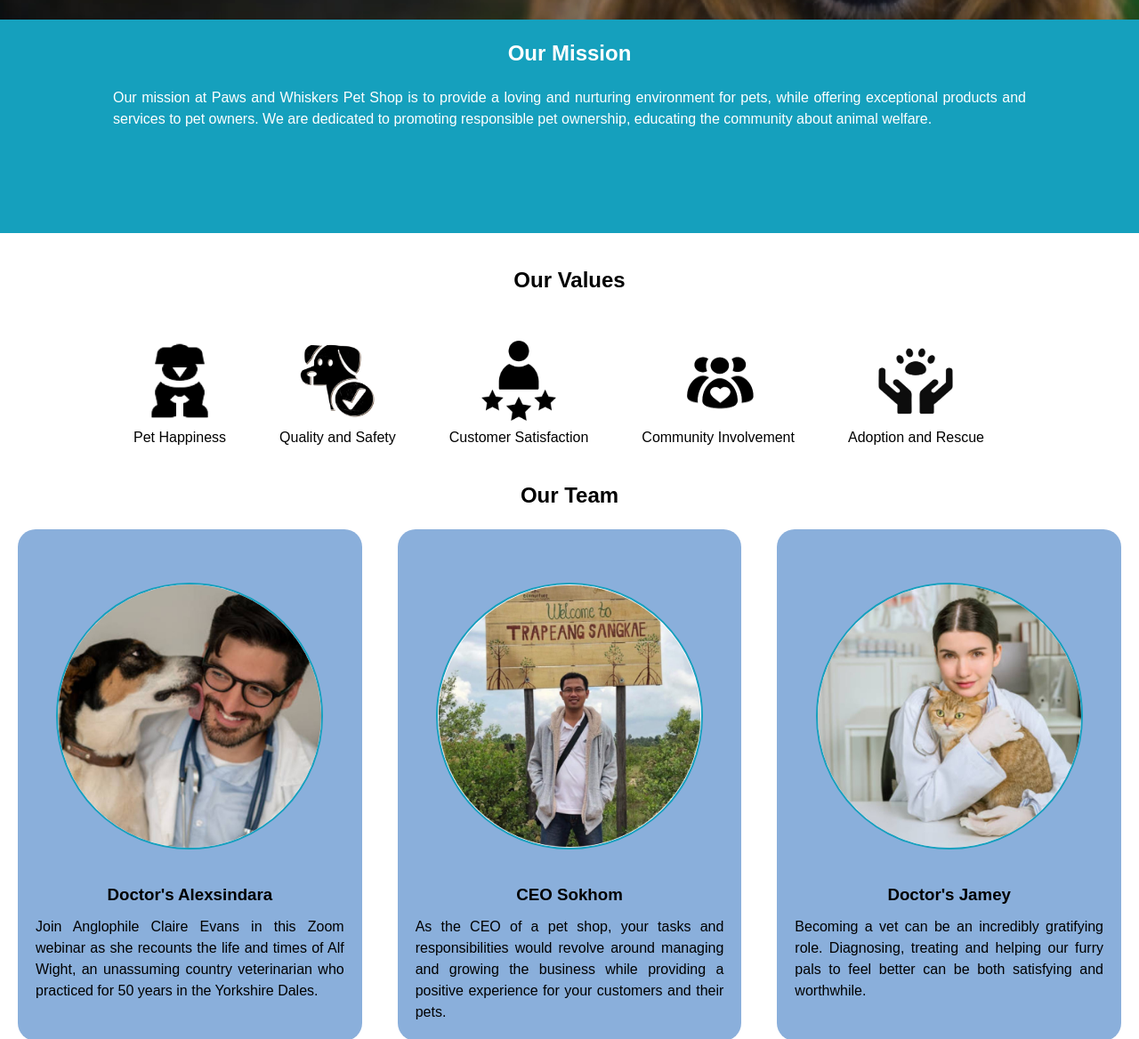
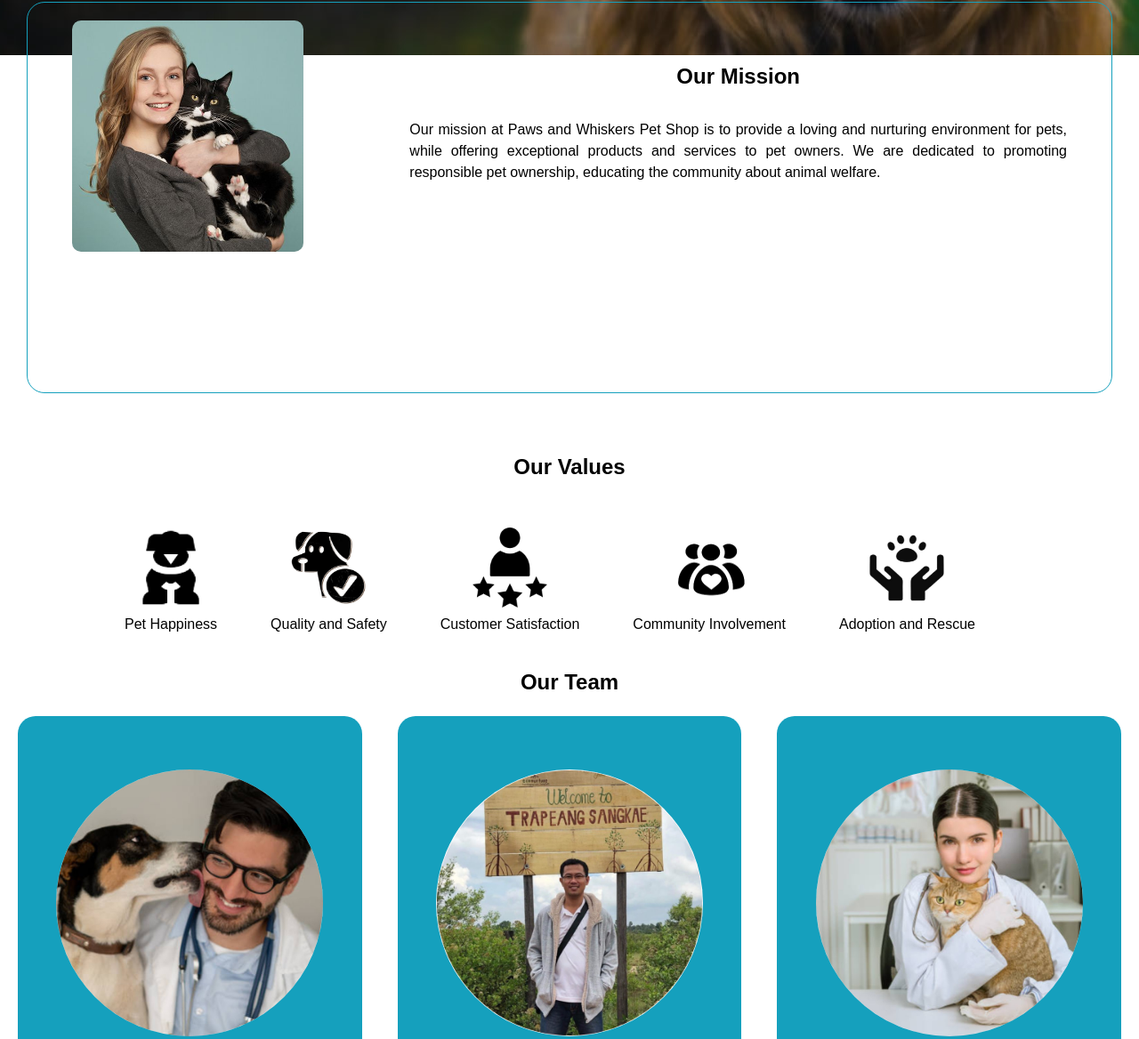
Before and after one commit to rithsreynang/Pet-Shop-a6, a plain HTML site: page pages/about-us.html in a window 1280 px wide. Shown: the part 738-1906 px from the top of the page at 89% size. Drawn offline with Linux system fonts and the light colour scheme.

Commit message:
#11 fix code

```diff
--- a/pages/about-us.html
+++ b/pages/about-us.html
@@ -30,8 +30,14 @@
         </div>
     <main>
         <div class="mission">
-            <h2>Our Mission</h2>
-            <p>Our mission at Paws and Whiskers Pet Shop is to provide a loving and nurturing environment for pets, while offering exceptional products and services to pet owners. We are dedicated to promoting responsible pet ownership, educating the community about animal welfare.</p>
+            <div class="mission-left">
+                <img src="../images/about/mission photo.jpg" alt="" width="260px" height="260px">
+            </div>
+            <div class="mission-right">
+                <h2>Our Mission</h2>
+                <p>Our mission at Paws and Whiskers Pet Shop is to provide a loving and nurturing environment for pets, while offering exceptional products and services to pet owners. We are dedicated to promoting responsible pet ownership, educating the community about animal welfare.</p>
+            </div>
+
         </div>
         <h2>Our Values</h2>
         <div class="value">
--- a/sass/about-us.scss
+++ b/sass/about-us.scss
@@ -25,18 +25,42 @@ header {
 
 main {
   .mission {
-    background:rgb(21, 160, 189);
-    height: 30vh;
+    display: flex;
+    text-align: justify;
+    height: 55vh;
+    padding: 20px;
+    margin-top: 80px;
+    border: 1px solid rgb(21, 160, 189);
+    border-radius: 20px;
+    margin: 30px;
+    margin-top: 60px;
+    .mission-left{
+      flex: 1;
+      margin-left: 30px;
+      img{
+        border-radius: 10px;
+      }
+
+    }
+    .mission-right{
+      flex: 2;
+      padding: 10px;
+      padding-right: 30px;
+      h2{
+        padding-bottom: 30px;
+
+      }
+
+    }
+
+
+
+  }
+  .mission:hover{
+    background: rgb(21, 160, 189);
     color: white;
-    padding: 0px 127px 20px 127px;
-    text-align: justify;
-    margin-top: 80px;
+  }
 
-    h2 {
-      text-align: center;
-      margin: 20px 0px 20px 0px;
-    }
-  }
 
   h2 {
     text-align: center;
@@ -46,7 +70,7 @@ main {
 
   .value {
     display: flex;
-   margin-left: 120px;
+   margin-left: 110px;
     padding-top: 50px;
     text-align: center;
 
@@ -72,7 +96,7 @@ main {
     justify-content: space-evenly;
 
     .card-i {
-      background: rgb(138, 175, 219);
+      background: rgb(21, 160, 189);
       flex: 1;
       border-radius: 20px;
       text-align: center;
@@ -81,7 +105,6 @@ main {
       img {
         border-radius: 150px;
         margin: 60px 0px 30px 0px;
-        border: 2px solid #15A0BD;
       }
 
       p {
@@ -93,7 +116,8 @@ main {
 
   .text {
     padding: 30px 100px 30px 100px;
-    font-size: 17px;
+    font-size: 16px;
+    margin: 20px;
 
     p {
       text-align: center;
--- a/sass/components/_card.scss
+++ b/sass/components/_card.scss
@@ -8,8 +8,9 @@
     // margin-bottom: 30px;
     h2 {
         text-align: center;
-        font-size: 20px;
+        font-size: 22px;
         margin: 30px;
+        margin-top: 50px;
     }
 
     .group_cards,
--- a/sass/services.scss
+++ b/sass/services.scss
@@ -21,10 +21,10 @@ header {
             margin: 5px;
         }
         p{
-            font-size: 20px;
+            font-size: 18px;
             font-weight: bold;
             color: white;
-            text-align: justify;
+            text-align:center;
             span{
                 font-size: 40px;
                 margin: 10px;
@@ -39,14 +39,13 @@ header {
             border-radius: 15px;
             margin-top: 50px;
             font-weight: bold;
-            margin-left: -380px;
         }
 
 
     }
     .header-right{
         flex:2;
-        margin-top: -55px;
+        margin-top: -120px;
 
     }
 
@@ -59,11 +58,11 @@ main {
 
     .food_product {
         text-align: center;
-        margin-top: -20px;
+        margin-top: -10px;
         font-size: 16px;
 
         p {
-            margin-top: 20px;
+            margin-top: 10px;
         }
     }
 
```
Also changed, not shown: css/about-us.css, css/home.css, css/main.css, css/services.css, dist/css/about-us.min.css, dist/css/home.min.css, dist/css/main.min.css, dist/css/services.min.css, images/about/miss.jpg (added), images/about/mission photo.jpg (added), 8 other files.
